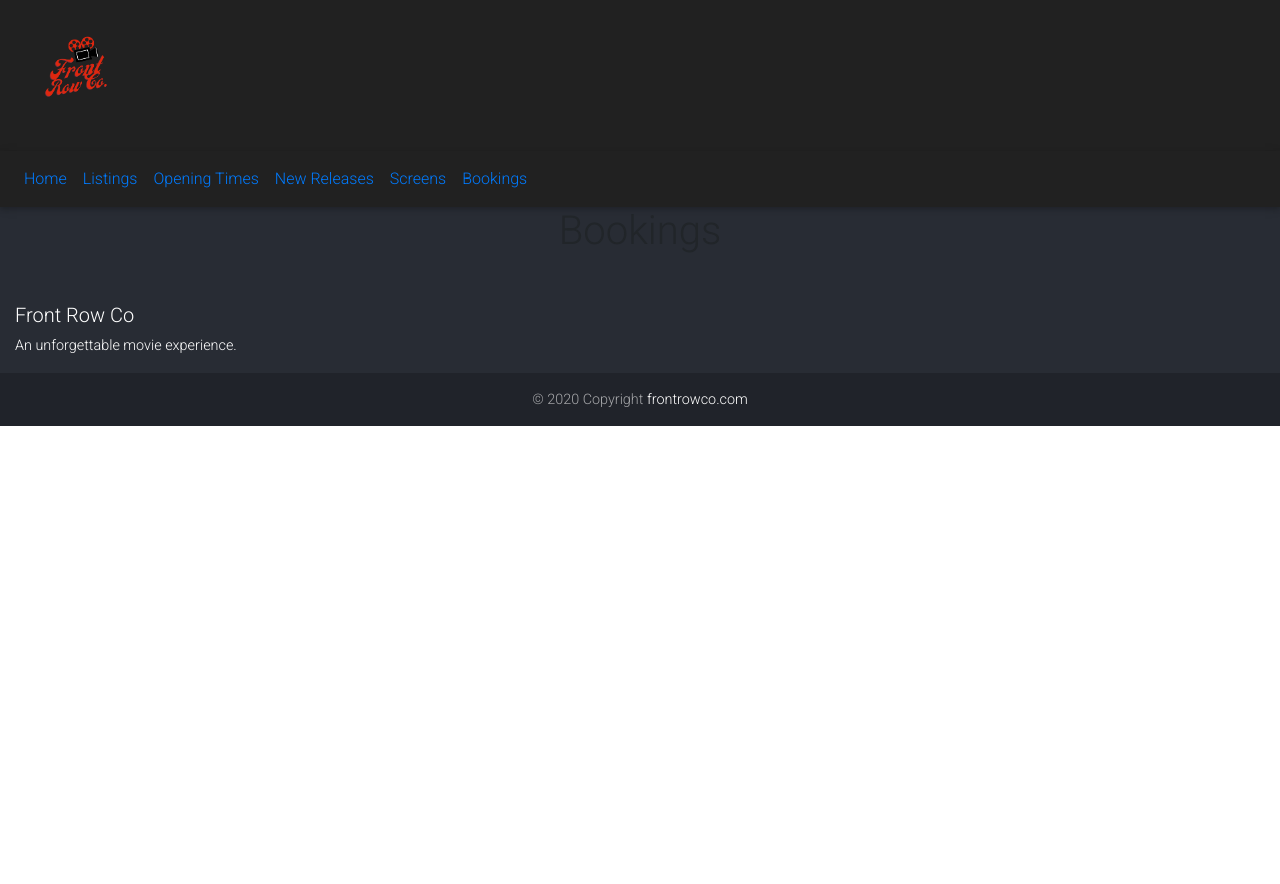
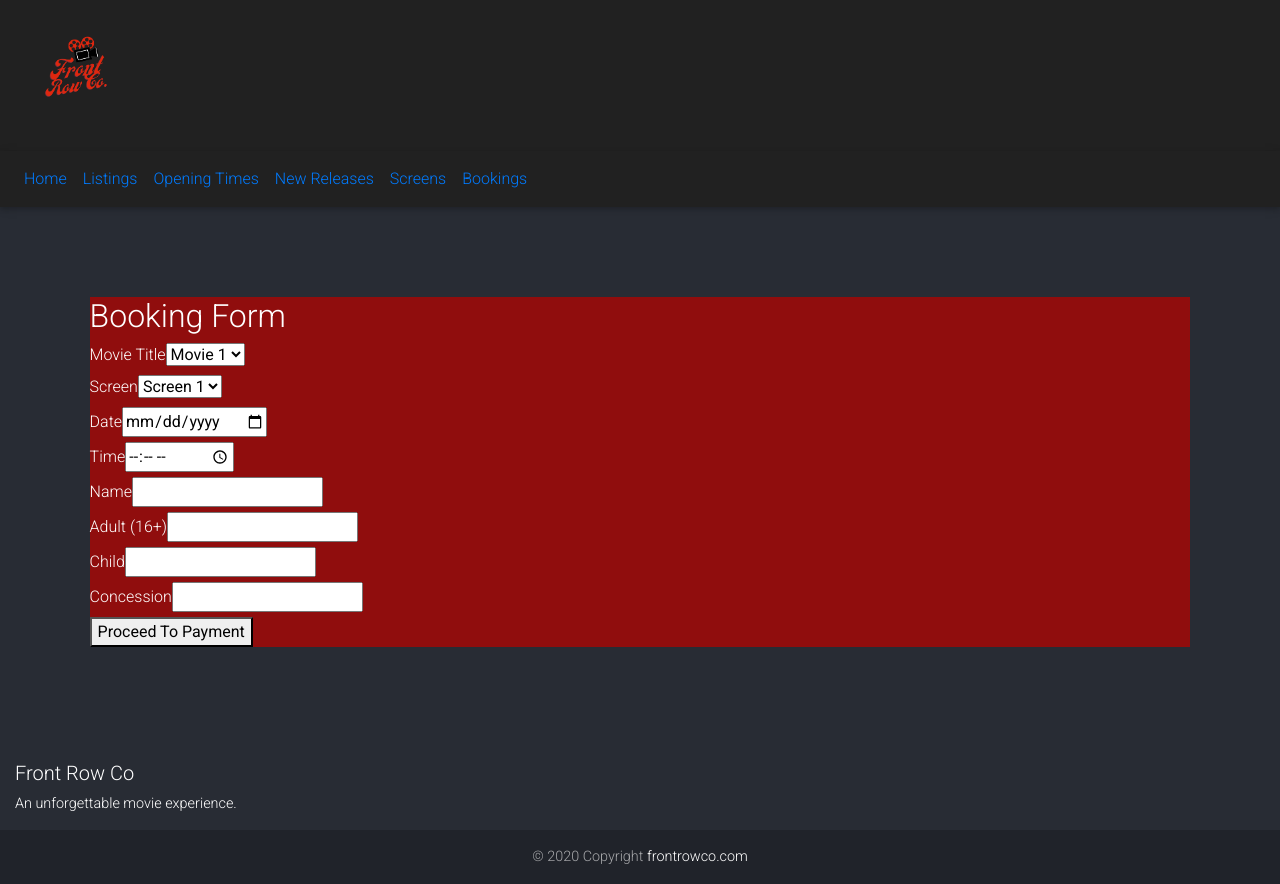
Before and after one commit to BeccaStaple/QA-cinema-project, a React (Create React App) app in the folder root/frontend/: page /bookings in a window 1280 px wide. Before the commit the page ends 800 px from the top, so only its background shows below. Built offline with nearby package versions, Linux system fonts and the light colour scheme.

Commit message:
booking form added but not functioning

```diff
--- a/root/frontend/package.json
+++ b/root/frontend/package.json
@@ -8,6 +8,7 @@
     "@testing-library/user-event": "^7.2.1",
     "axios": "^0.19.2",
     "bootstrap": "^4.5.0",
+    "bootstrap-react": "^0.5.0-alpha.6",
     "mdbreact": "^4.27.0",
     "react": "^16.13.1",
     "react-bootstrap": "^1.2.2",
--- a/root/frontend/src/App.css
+++ b/root/frontend/src/App.css
@@ -1,8 +1,21 @@
 .page-body {
   background-color: #282c34;
-  text-align: center;
+
 }
 
 .table-spacing {
   margin: 20px;
 }
+
+.form-container {
+  margin: 7%;
+  background-color: #900d0d;
+  color: white;
+  width: auto;
+  height: auto;
+}
+
+.Form.Label {
+  padding: 10px;
+  margin: 10px;
+}
--- a/root/frontend/src/Pages/Bookings.jsx
+++ b/root/frontend/src/Pages/Bookings.jsx
@@ -1,7 +1,10 @@
 import React from "react";
+import BookingForm from "../components/BookingForm";
 
 export default function Bookings() {
     return (
-        <h1>Bookings</h1>
+        <div>
+            <BookingForm/>
+        </div>
     );
 }
--- /dev/null
+++ b/root/frontend/src/components/BookingForm.jsx
@@ -0,0 +1,98 @@
+import React from "react";
+import Axios from "axios";
+
+export default class BookingForm extends React.Component {
+    constructor(props) {
+        super(props);
+        this.state = {
+            newBooking : {
+                title: "",
+                screen: "",
+                date: "",
+                customerName: "",
+                adultTicket: "",
+                childTicket: "",
+                concessionTicket: "",
+            },
+
+            movieOptions: [],
+            screenOptions: [],
+            dateOptions: [],
+        }
+    }
+
+    componentDidMount() {
+        Axios.post("http://localhost:3000").then(res => {
+            this.setState({newBooking: res.data})
+        }
+        )
+    }
+
+    handleSubmit(event) {
+        event.preventDefault();
+
+    }
+
+    handleChange(event) {
+
+    }
+
+
+     render() {
+        return(
+            <div class="form-container">
+                    <form onSubmit={this.handleSubmit}>
+                        <h2>Booking Form</h2>
+                            <div>
+                            <label>Movie Title</label>
+                            <select name="movie-title" component="select" >
+                                <option value={this.state.newBooking.title}>Movie 1</option>
+                                <option value="movie2">Movie 2</option>
+                                <option value="movie3">Movie 3</option>
+                            </select>
+                            </div>
+
+                            <div>
+                            <label>Screen</label>
+                            <select name="screen" component="select" >
+                                <option value="screen1">Screen 1</option>
+                                <option value="screen2">Screen 2</option>
+                            </select>
+                            </div>
+
+                            <div>
+                            <label>Date</label>
+                            <input type="date" name="date" />
+                            </div>
+
+                            <div>
+                            <label>Time</label>
+                            <input type="time" name="time" />
+                            </div>
+
+                            <div>
+                            <label>Name</label>
+                            <input name="customerName" component="input" />
+                            </div>
+
+                            <div>
+                            <label>Adult (16+)</label>
+                            <input type="number" name="adultTicket" component="input" />
+                            </div>
+
+                            <div>
+                            <label>Child</label>
+                            <input type="number" name="childTicket" component="input" />
+                            </div>
+
+                            <div>
+                            <label>Concession</label>
+                            <input type="number" name="concessionTicket" component="input" />
+                            </div>
+
+                        <button type="submit">Proceed To Payment</button>
+                    </form>
+            </div>
+        );
+    }
+}
```
Also changed, not shown: 1 other file (tests, documents, lock files or other folders).
